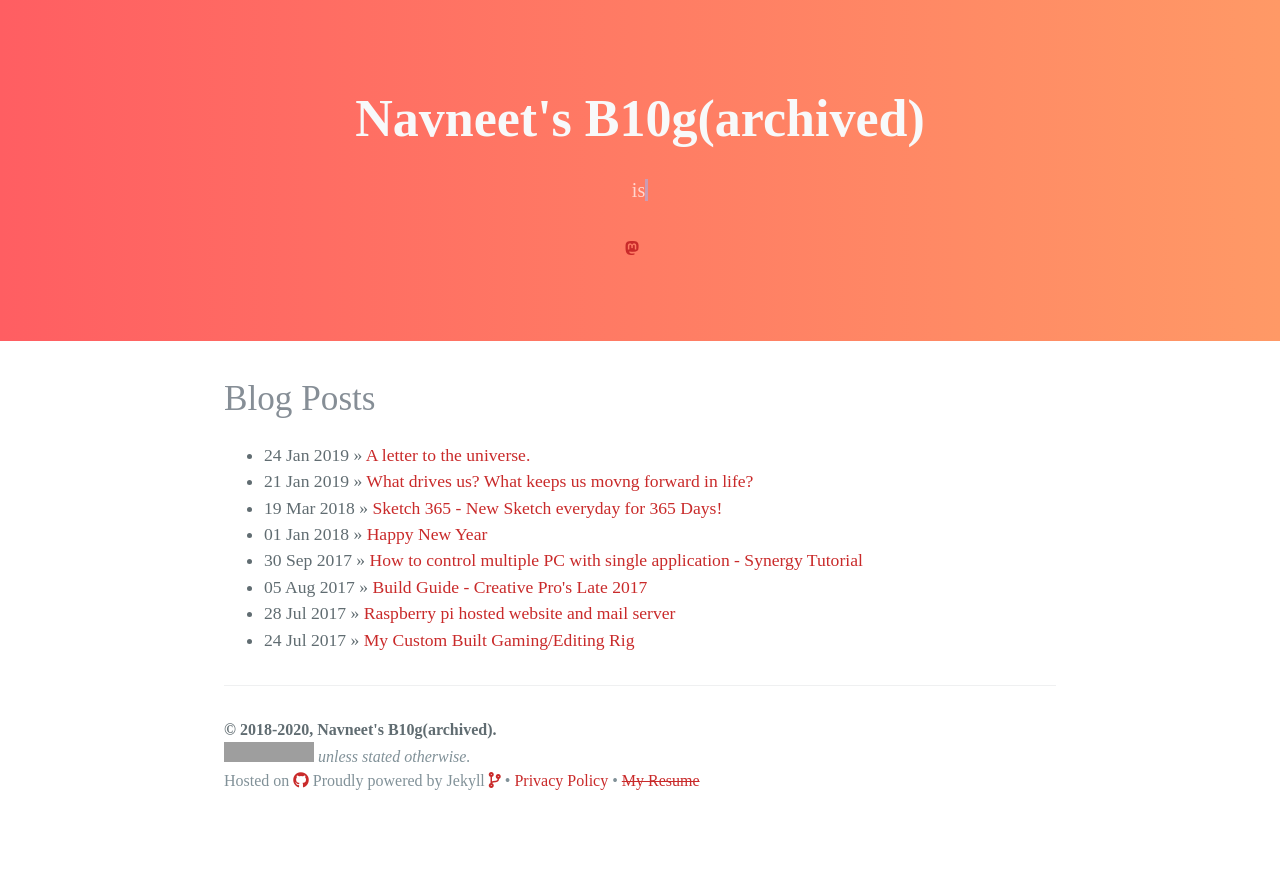
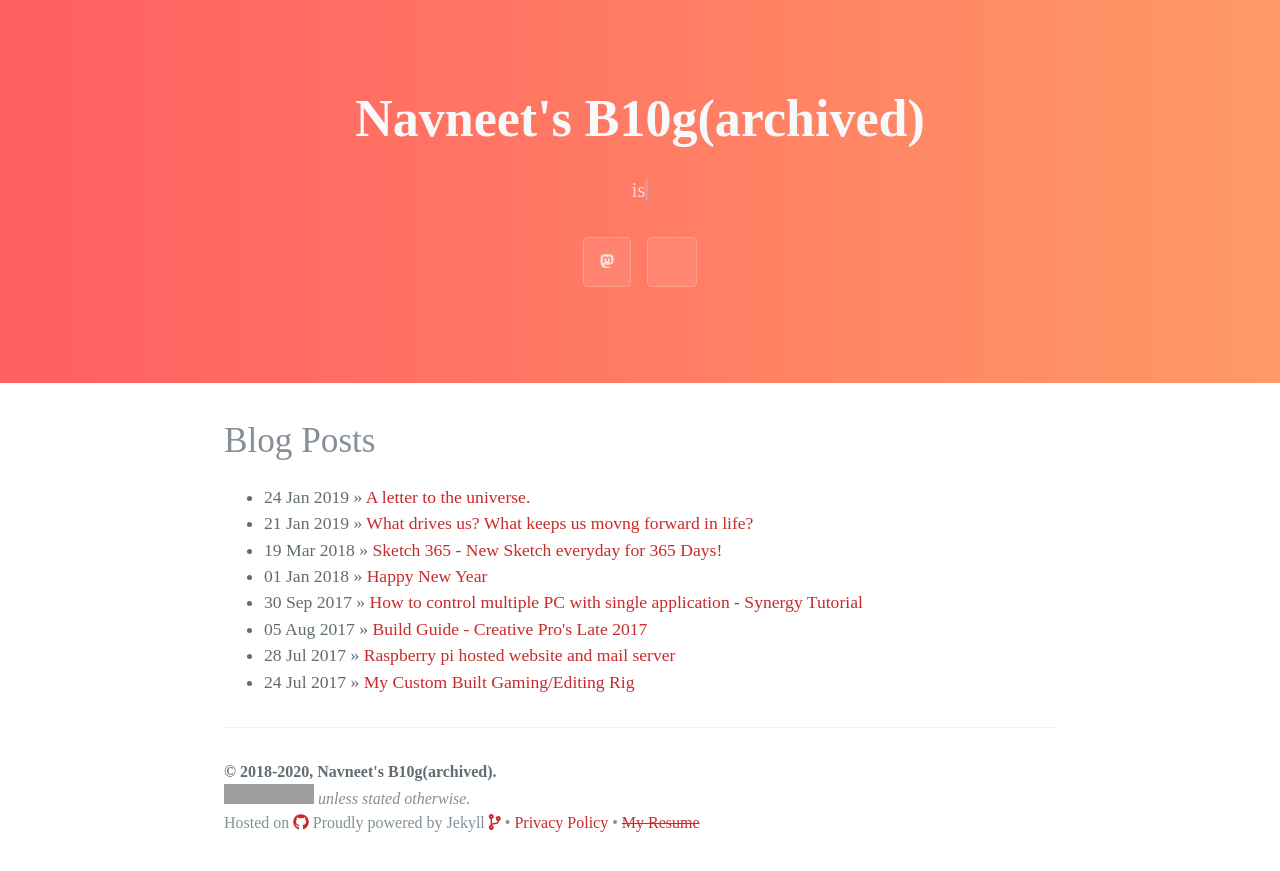
Before and after one commit to Navneet-Suresh/Navneet-Suresh.github.io, a Jekyll site: the page built from index.html, in a window 1280 px wide. Shown: the top 871 px of the page. Built offline with Jekyll 4.4.1, drawn with Linux system fonts in a browser that asks for light colours; nearby versions of some CDN libraries; the list of posts is cut into pages by our own code; grey boxes are pictures that could not be loaded.

Commit message:
Update page-header.html

```diff
--- a/_includes/page-header.html
+++ b/_includes/page-header.html
@@ -2,7 +2,7 @@
   <a href = "/"><h1 class="project-name animated bounceInDown ">{{ site.title }}</h1></a>
   <h2 class="project-tagline animated pulse"><span class="txt-type" data-wait="2000" data-words='["This site,", "is,", "archived."]'></span></h2>
   <div style="display:flex;justify-content:center;align-items:center;" class='animated fadeInUp'>
-    <a href="https://mastodon.social/@n4vn33t" target="_blank"><i class="fab fa-mastodon"></i></a>
-    <a href="https://blog.n4vn33t.com" target="_blank"><i class="fab fa-blog"></i></a>
+    <a href="https://mastodon.social/@n4vn33t" class="btn" target="_blank"><i class="fab fa-mastodon"></i></a>
+    <a href="https://blog.n4vn33t.com" class="btn" target="_blank"><i class="fab fa-blog"></i></a>
   </div>
 </section>
```
